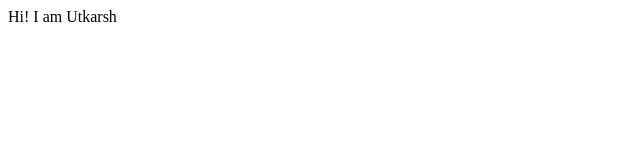
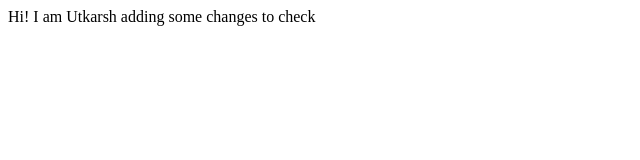
Before and after one commit to UtkarshDixit-py/basic.com, a plain HTML site: page index.html in a window 1280 px wide. Shown: the whole page, without its empty margins (0-640 px from the left). Drawn offline with Linux system fonts and the light colour scheme.

Commit message:
update text
did a small change

```diff
--- a/index.html
+++ b/index.html
@@ -8,5 +8,6 @@
 </head>
 <body>
     Hi! I am Utkarsh
+    adding some changes to check
 </body>
 </html>
```
